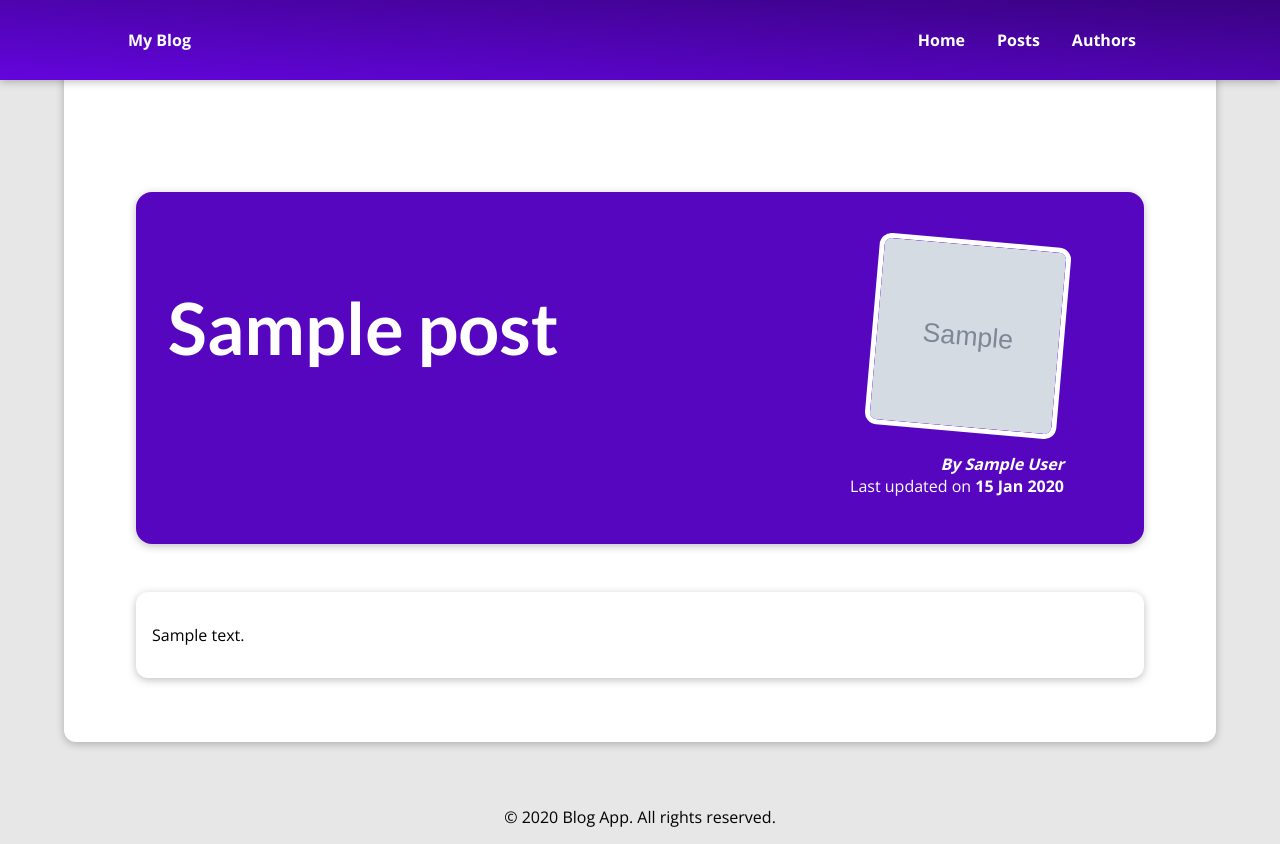
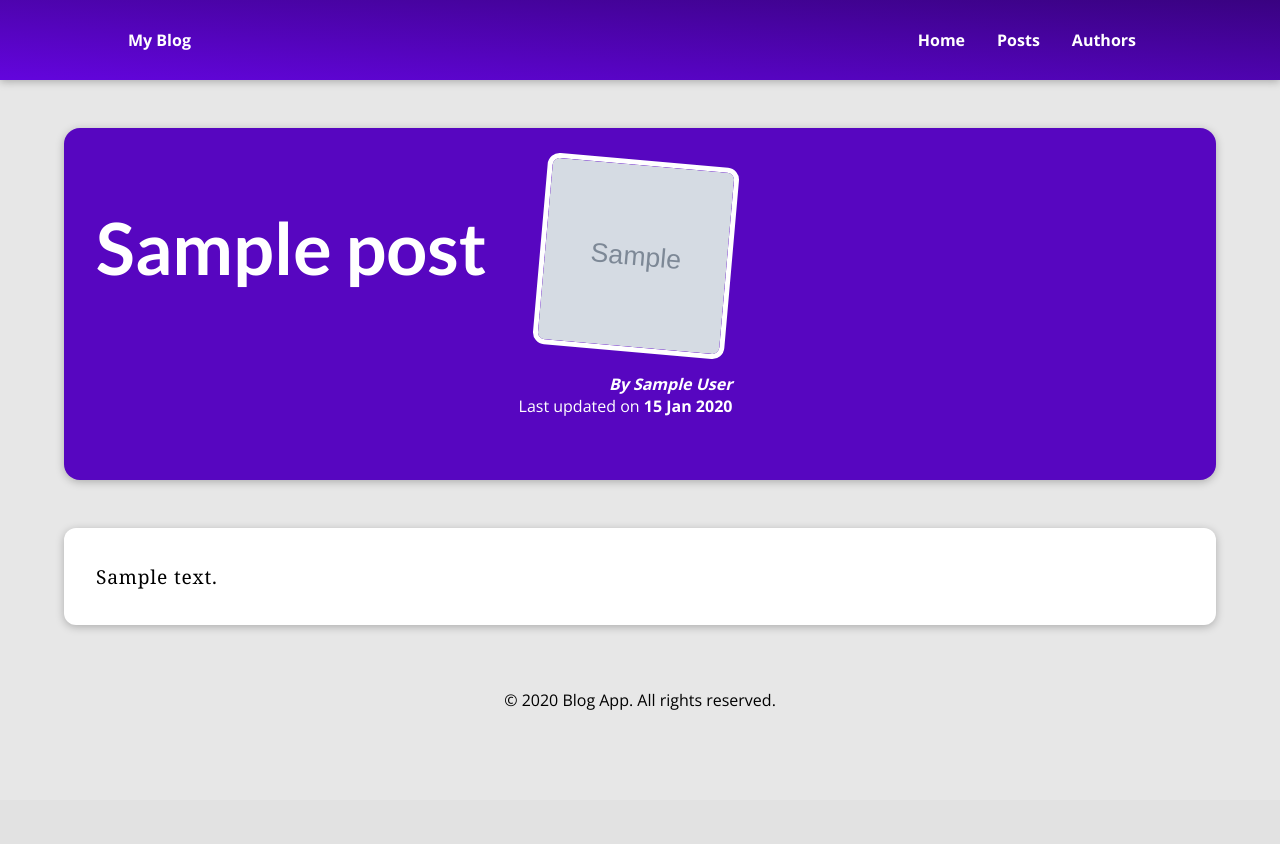
Before and after one commit to yahya-sh/blog_course_project, a Django app: template blog/templates/blog/detail.html in a window 1280 px wide. After the commit the page ends 710 px from the top, so only its background shows below. Run offline with Django 5.2, Linux system fonts and the light colour scheme; tables that the repository leaves empty hold one stand-in row (values such as "Sample post"); the template is opened without the code that fills it: values that come from a table or form of the project are taken from there, most other values are stand-ins (such as "Sample title", 1, 10 or a date in 2020); grey boxes marked "Sample" are stand-in pictures.

Commit message:
implemented post detail page

```diff
--- a/blog/static/blog/css/post-detail.css
+++ b/blog/static/blog/css/post-detail.css
@@ -9,7 +9,7 @@
 
 #summary {
   margin: 8rem auto 3rem auto;
-  padding: 2rem;
+  padding: 1rem 2rem;
   width: 90%;
   max-width: 90rem;
   border-radius: 16px;
@@ -17,6 +17,7 @@
   position: relative;
   box-shadow: 0 2px 8px rgba(0, 0, 0, 0.25);
   height: 22rem;
+  display: flex;
 }
 
 #summary h2 {
@@ -25,9 +26,6 @@
 }
 
 #summary article {
-  position: absolute;
-  top: 2rem;
-  right: 3rem;
   padding: 1rem 2rem;
   border-radius: 12px;
   text-align: right;
@@ -51,12 +49,15 @@
   font-weight: bold;
 }
 
-main {
+.content {
   width: 90%;
   max-width: 90rem;
   margin: 3rem auto;
   background-color: white;
-  padding: 1rem;
+  padding: 1rem 2rem;
   border-radius: 12px;
+  letter-spacing: 0.05rem;
+  font-family: Georgia, 'Times New Roman', Times, serif;
+  font-size: 1.2rem;
   box-shadow: 0 2px 8px rgba(0, 0, 0, 0.25);
 }
--- a/blog/templates/blog/detail.html
+++ b/blog/templates/blog/detail.html
@@ -22,5 +22,5 @@
     </article>
   </section>
 
-  <main>{{ post.content|linebreaks }}</main>
+  <main class="content">{{ post.content|linebreaks }}</main>
 {% endblock %}
--- a/blog/templates/blog/index.html
+++ b/blog/templates/blog/index.html
@@ -21,7 +21,7 @@
     <h2>My Latest Thoughts</h2>
 
     <ul>
-      {% for post in posts %}
+      {% for post in latest_posts %}
         {% include 'blog/includes/post.html' %}
       {% endfor %}
     </ul>
--- a/blog/urls.py
+++ b/blog/urls.py
@@ -1,6 +1,9 @@
 from django.urls import path
 from . import views
 
+app_name = "blog"
+
 urlpatterns = [
     path("", views.index, name="home"),
+    path("<slug:slug>/", views.PostDetail.as_view(), name="detail"),
 ]
```
Also changed, not shown: blog/templates/blog/includes/post.html (+3 -6 lines), blog/views.py (+7 -0 lines).
